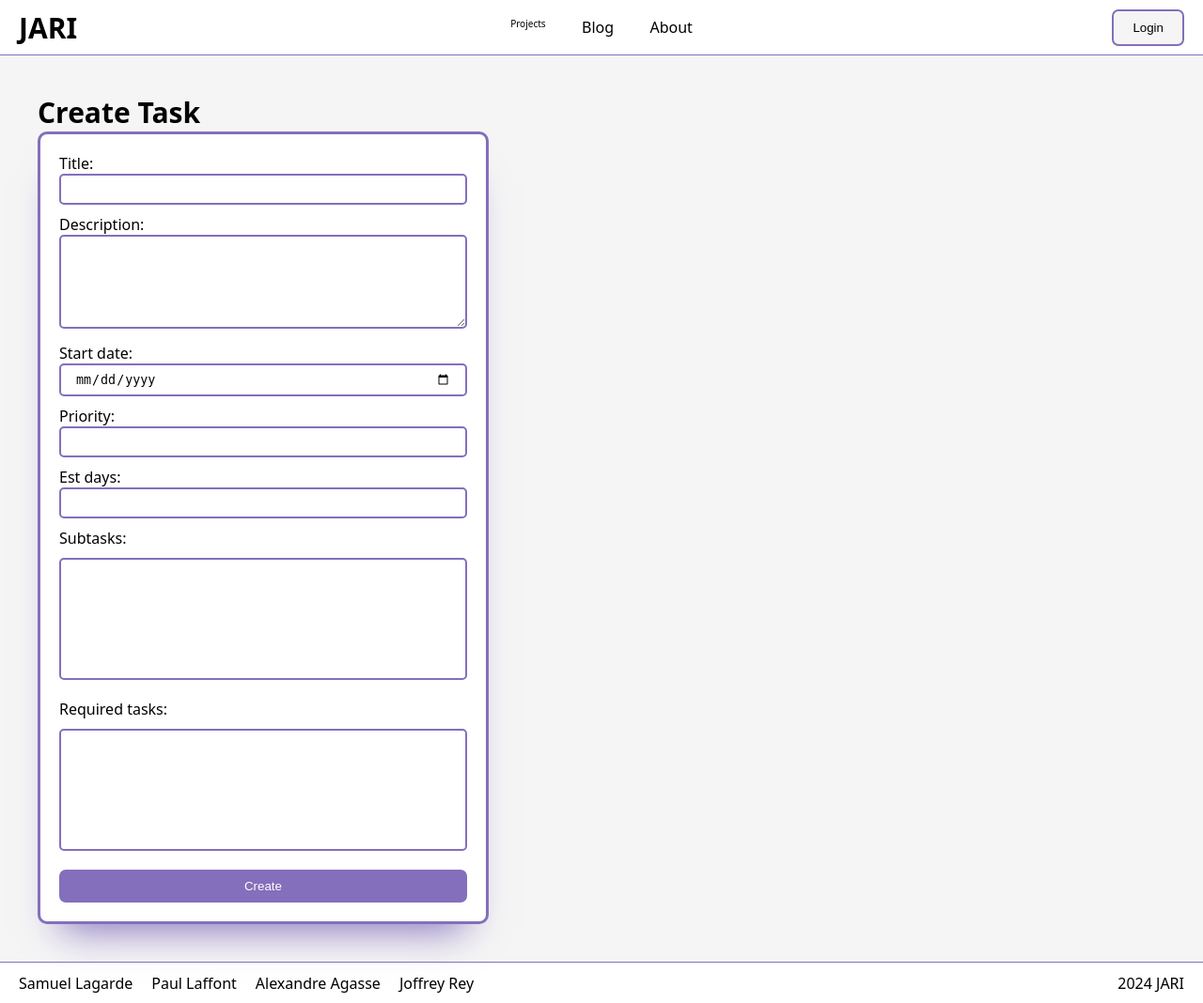
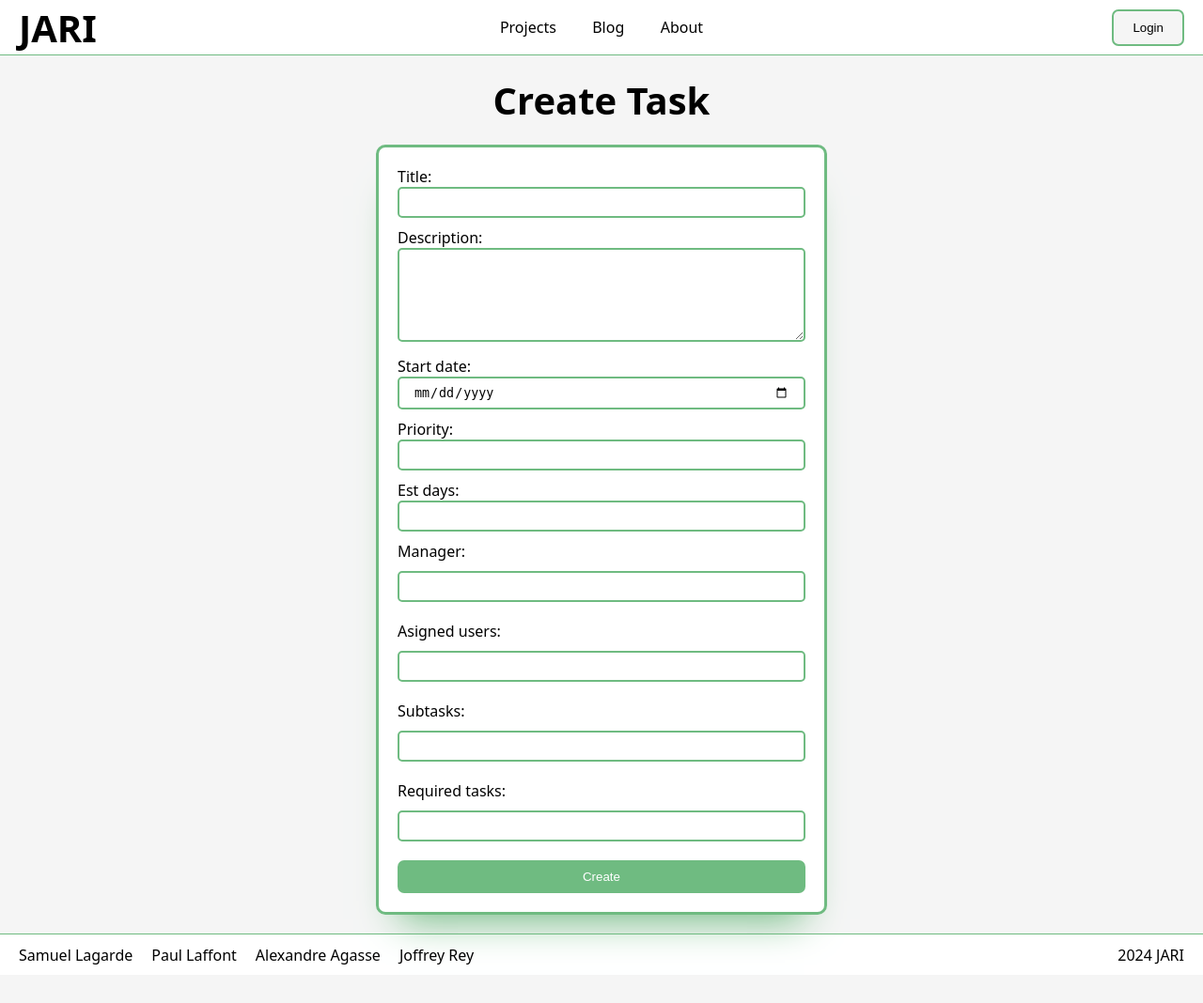
Before and after one commit to Paul31770/JARI, a Django app: page /create_task/1 in a window 1280 px wide. Shown: the whole page at 94% size. After the commit the page ends 1027 px from the top, so only its background shows below. Run offline with Django 4.2, Linux system fonts and the light colour scheme; data that the repository does not hold is empty.

Commit message:
fix + UI

```diff
--- a/Jari/urls.py
+++ b/Jari/urls.py
@@ -27,5 +27,6 @@ urlpatterns = [
     path('drag/', drag_drop),
     path('projects/', projects, name='projects'),
     path('create_project/', create_project, name='create_project'),
+    path('edit_project/<int:project_id>', edit_project, name='edit_project'),
     path('create_task/<int:project_id>', create_task, name='create_task'),
 ]
--- a/app/forms.py
+++ b/app/forms.py
@@ -26,10 +26,12 @@ class TaskForm(forms.ModelForm):
 
     class Meta:
         model = Task
-        fields = ['title', 'description', 'start_date', 'priority', 'est_days', 'subtasks', 'required_tasks']
+        fields = ['title', 'description', 'start_date', 'priority', 'est_days', 'manager', 'assigned_users', 'subtasks', 'required_tasks']
         widgets = {
             'start_date': forms.DateInput(attrs={'type': 'date'}),
             'priority': forms.NumberInput(attrs={'type': 'number', 'min': 1, 'max': 3}),
             'subtasks': forms.CheckboxSelectMultiple(),
             'required_tasks': forms.CheckboxSelectMultiple(),
+            'manager': forms.RadioSelect(),
+            'assigned_users': forms.CheckboxSelectMultiple(),
         }
--- a/app/models.py
+++ b/app/models.py
@@ -39,6 +39,8 @@ class Task(models.Model):
     est_days = models.IntegerField()
     advancement = models.IntegerField(default=0)
     project = models.ForeignKey(Project, on_delete=models.CASCADE)
+    manager = models.ForeignKey(User, on_delete=models.CASCADE, related_name='managed_tasks')
+    assigned_users = models.ManyToManyField(User, blank=True, related_name='asigned_tasks', verbose_name='Asigned users')
     subtasks = models.ManyToManyField('self', symmetrical=False, blank=True, related_name='parent_tasks', verbose_name='Subtasks')
     required_tasks = models.ManyToManyField('self', symmetrical=False, blank=True, related_name='dependent_tasks', verbose_name='Required tasks')
 
@@ -62,7 +64,3 @@ class UserRole(models.Model):
 class RolePermission(models.Model):
     role = models.ForeignKey(Role, on_delete=models.CASCADE)
     permission = models.ForeignKey(Permission, on_delete=models.CASCADE)
-
-class Item(models.Model):
-    name = models.CharField(max_length=255)
-    column = models.CharField(max_length=50)
--- a/app/templates/projects/createProject.html
+++ b/app/templates/projects/createProject.html
@@ -6,6 +6,6 @@
 <form method="post">
   {% csrf_token %}
   {{ form.as_p }}
-  <button type="submit">Create</button>
+  <button type="submit">{% if project %}Save{% else %}Create{% endif %}</button>
 </form>
 {% endblock %}
--- a/app/views.py
+++ b/app/views.py
@@ -5,13 +5,7 @@ from app.forms import ProjectForm, TaskForm
 from django.shortcuts import redirect
 
 def drag_drop(request):
-    # Item.objects.create(name='CCS', column='column1')
-    # Item.objects.create(name='TARZ', column='column2')
-    all_items = Item.objects.all()
-    all_name= Task.objects.all()
-    print("all items ", all_items)
-    print("all name ",all_name)
-    return render(request, 'drag.html',  context={'all_items': all_items, 'all_name': all_name})
+    return render(request, 'drag.html')
 
 def index(request):
     return HttpResponse("Home page")
@@ -38,6 +32,21 @@ def create_project(request):
         form = ProjectForm()
     return render(request, 'projects/createProject.html', {'form': form})
 
+def edit_project(request, project_id):
+    try:
+        project = Project.objects.get(id=project_id)
+    except Project.DoesNotExist:
+        return render(request, '404.html', {'message': 'Project not found'})
+
+    if request.method == 'POST':
+        form = ProjectForm(request.POST, instance=project)
+        if form.is_valid():
+            form.save()
+            return redirect(projects)
+    else:
+        form = ProjectForm(instance=project)
+    return render(request, 'projects/createProject.html', {'form': form, 'project': project})
+
 def create_task(request, project_id):
     if request.method == 'POST':
         form = TaskForm(request.POST, project_id=project_id)
@@ -48,3 +57,18 @@ def create_task(request, project_id):
     else:
         form = TaskForm(project_id=project_id)
     return render(request, 'createTask.html', {'form': form})
+
+def edit_task(request, task_id):
+    try:
+        task = Task.objects.get(id=task_id)
+    except Task.DoesNotExist:
+        return render(request, '404.html', {'message': 'Task not found'})
+
+    if request.method == 'POST':
+        form = TaskForm(request.POST, instance=task, project_id=task.project_id)
+        if form.is_valid():
+            form.save()
+            return redirect(project, task.project_id)
+    else:
+        form = TaskForm(instance=task, project_id=task.project_id)
+    return render(request, 'createTask.html', {'form': form, 'task': task})
--- a/static/css/base.css
+++ b/static/css/base.css
@@ -3,12 +3,12 @@
 /**********/
 
 :root{
-  --primary: rgb(131, 111, 187);
-  --secondary: #dedaea;
-  --accent: rgb(108, 91, 157);
+  --primary: rgb(111, 187, 129);
+  --accent: rgb(92, 156, 107);
+  --primary-text-light: rgb(151, 151, 151);
   --primary-text: rgb(0, 0, 0);
-  --primary-text-light: rgb(123, 116, 144);
   --box-shadow: 0px 30px 40px -25px;
+  --secondary: #d0e7cf;
   --bgColor: #f5f5f5;
 }
 
@@ -35,7 +35,7 @@ h1, h2, h3, h4, p{
 }
 
 h1{
-  font-size: 3rem;
+  font-size: 4rem;
 }
 
 h2 {
@@ -50,7 +50,7 @@ h4 {
   font-size: 1.8rem;
 }
 
-p, label {
+p, label, a {
   font-size: 1.6rem;
 }
 
@@ -77,9 +77,13 @@ nav{
 }
 
 main {
-  padding: 40px;
+  padding: 20px 40px;
   min-height: calc(100vh - (60px + 45px)); /* 60px for nav and 45px for footer and 80px for padding */
-  background-color: var(--bgColor)
+  background-color: var(--bgColor);
+  display: flex;
+  flex-direction: column;
+  gap: 20px;
+  align-items: center;
 }
 
 footer {
--- a/static/css/projects.css
+++ b/static/css/projects.css
@@ -1,8 +1,9 @@
 .projects_list {
-  display: flex;
+  width: 100%;
+  display: grid;
+  justify-content: center;
   gap: 10px;
-  flex-direction: row;
-  flex-wrap: wrap;
+  grid-template-columns: repeat(auto-fit, minmax(375px, 10px));;
 }
 
 .project_card {
@@ -49,3 +50,8 @@
 .project_card:hover .add_project_card_icon {
   color: var(--primary);
 }
+
+.project_card_btns {
+  display: flex;
+  gap: 5px;
+}
--- a/static/css/tasks.css
+++ b/static/css/tasks.css
@@ -1,6 +1,7 @@
 
-#id_subtasks, #id_required_tasks{
-  height: 130px;
+#id_subtasks, #id_required_tasks, #id_manager, #id_assigned_users{
+  max-height: 130px;
+  min-height: 33px;
   overflow-y: auto;
   padding: 10px;
   border: 2px solid var(--primary);
```
Also changed, not shown: app/management/commands/insert_test_data.py (+5 -5 lines), app/templates/projects/projectCard.html (+8 -3 lines), app/migrations/0001_initial.py, app/migrations/0009_delete_item_task_asigned_users_task_manager.py (added), app/migrations/0010_rename_asigned_users_task_assigned_users.py (added).
